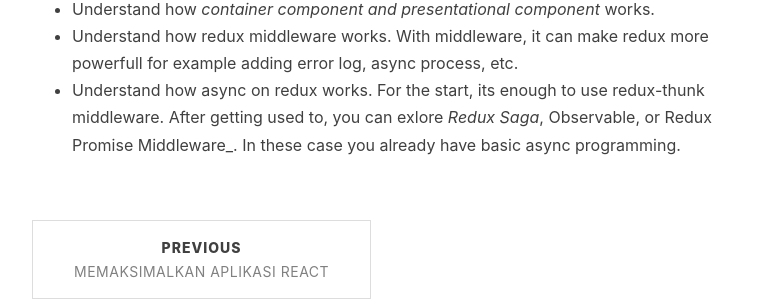
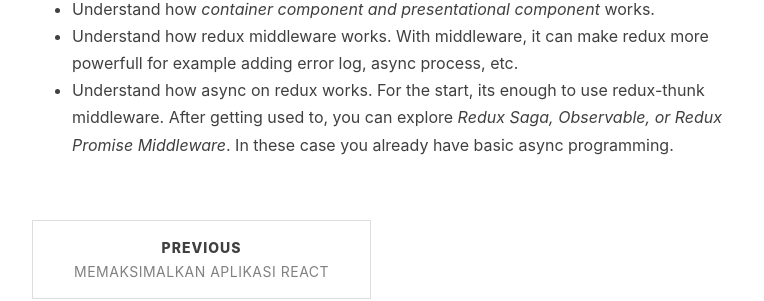
Before and after one commit to bamsarts/bamsarts.github.io, a Jekyll site: the page built from _posts/2018-08-05-Is-Redux-Just-a-Small-Javascript-Library.md, in a window 1280 px wide and 900 px high, scrolled down 3697 px. Shown: the part 244-545 px from the top of the window, without its empty margins (233-997 px from the left). Built offline with Jekyll 4.4.1, drawn with Linux system fonts in a browser that asks for light colours; nearby versions of some CDN libraries; comment, search, counter and statistics services are not loaded.

Commit message:
fixing typo

```diff
--- a/_posts/2018-08-05-Is-Redux-Just-a-Small-Javascript-Library.md
+++ b/_posts/2018-08-05-Is-Redux-Just-a-Small-Javascript-Library.md
@@ -78,4 +78,4 @@ The Best way to open your teks editor / IDE and try the code, open Redux documen
 - Begin to learn how redux works such as _reducer, action, dispatch_. Three things that are definitely in redux. The most challenging part of redux is _reducer_, functional programming knowledge will be helpful here.
 - Understand how _container component and presentational component_ works.
 - Understand how redux middleware works. With middleware, it can make redux more powerfull for example adding error log, async process, etc.
-- Understand how async on redux works. For the start, its enough to use redux-thunk middleware. After getting used to, you can exlore _Redux Saga_, Observable, or Redux Promise Middleware_. In these case you already have basic async programming.
+- Understand how async on redux works. For the start, its enough to use redux-thunk middleware. After getting used to, you can explore _Redux Saga, Observable, or Redux Promise Middleware_. In these case you already have basic async programming.
```
